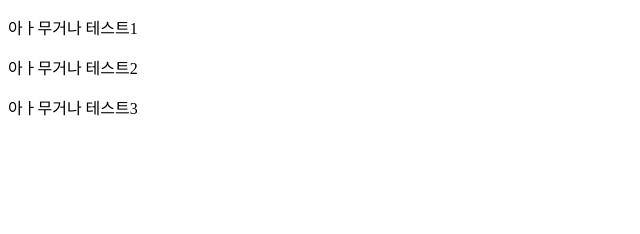
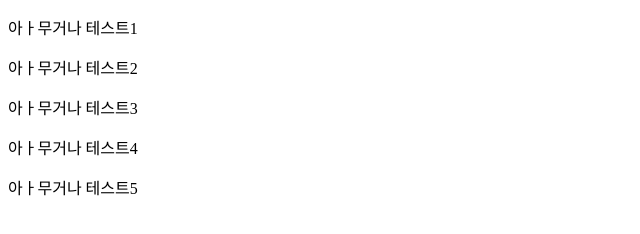
Before and after one commit to Vva1111/character64, a plain HTML site: page index.html in a window 1280 px wide. Shown: the part 44-278 px from the top of the page, without its empty margins (0-640 px from the left). Drawn offline with Linux system fonts and the light colour scheme.

Commit message:
변경 4

```diff
--- a/index.html
+++ b/index.html
@@ -11,5 +11,7 @@
     <p>아ㅏ무거나 테스트1</p>
     <p>아ㅏ무거나 테스트2</p>
     <p>아ㅏ무거나 테스트3</p>
+    <p>아ㅏ무거나 테스트4</p>
+    <p>아ㅏ무거나 테스트5</p>
   </body>
 </html>
```
